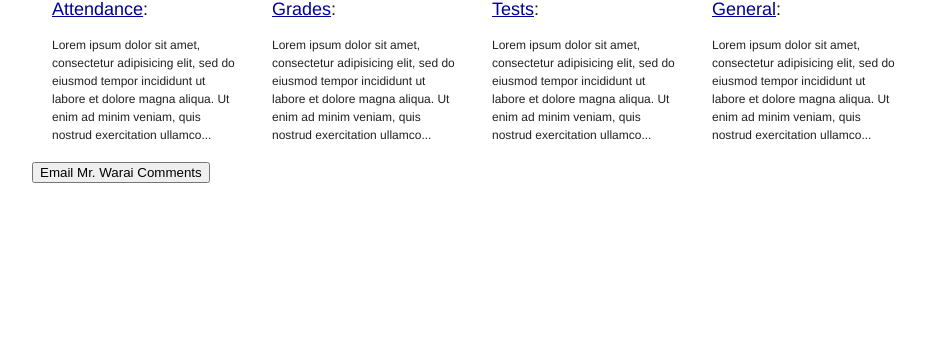
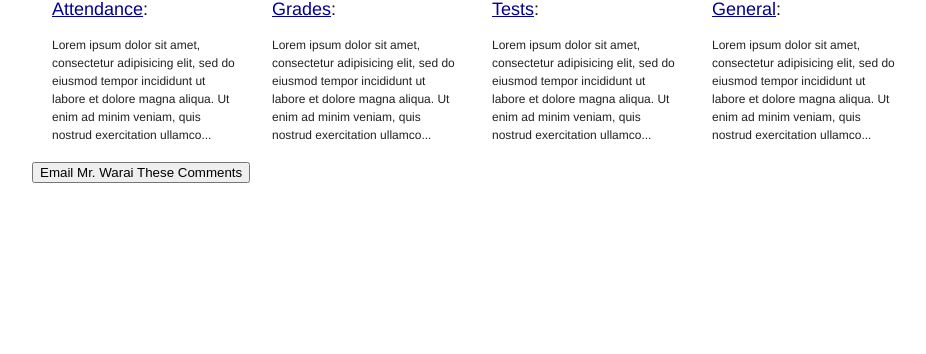
Before and after one commit to sethwoodworth/OnevilleReportCard, a Rails app: page /comments in a window 1280 px wide. Shown: the part 194-548 px from the top of the page, without its empty margins (128-1054 px from the left). Run offline with Rails 7, Linux system fonts and the light colour scheme; some libraries are stand-ins or nearby versions.

Commit message:
calendar colors changed and email button

```diff
--- a/app/views/home/comments.html.erb
+++ b/app/views/home/comments.html.erb
@@ -11,4 +11,4 @@
     </div>
   <% end %>
 </div>
-<%= button_to "Email Mr. Warai Comments", "" %>
+<%= button_to "Email Mr. Warai These Comments", "" %>
--- a/public/javascripts/calendar.js
+++ b/public/javascripts/calendar.js
@@ -12,7 +12,8 @@ $(document).ready(function() {
     weekends: false,
     weekMode: 'liquid',
     editable: false,
-    eventColor: '#378006',
+    eventColor: '#FEFA95',
+    eventTextColor: 'black',
     header : {
       center:   '',
       right:   '',
```
